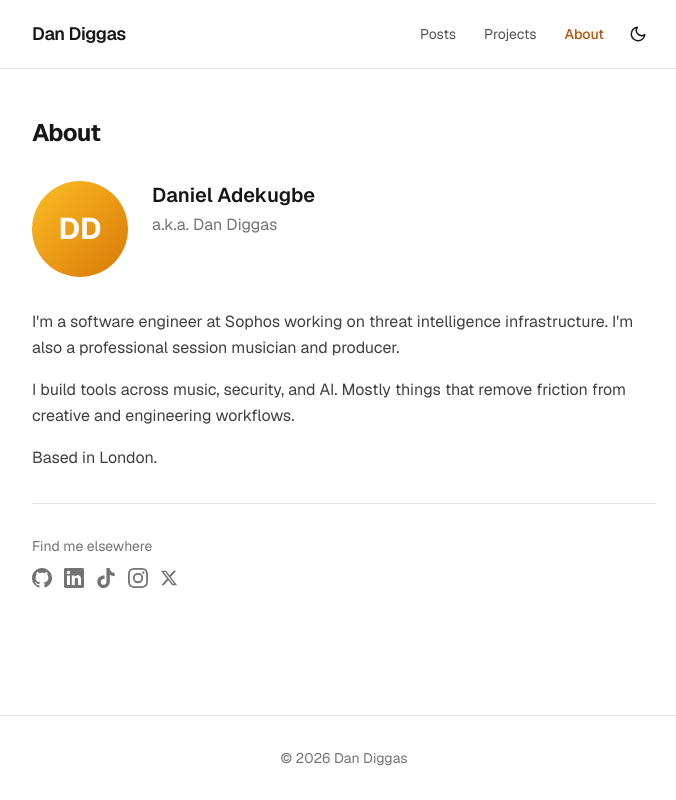
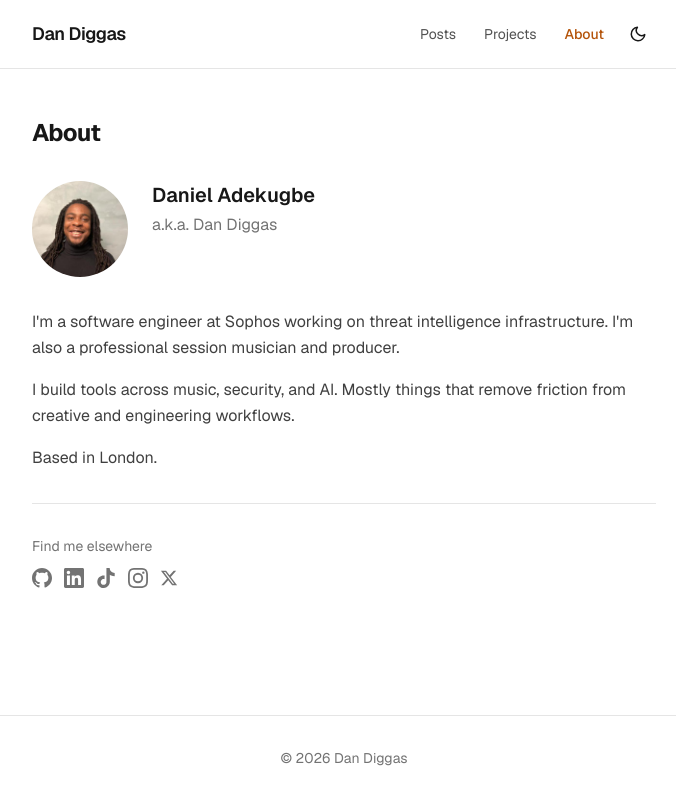
Before and after one commit to Dandiggas/dandiggas-site, a Next.js app: page /about in a window 1280 px wide. Shown: the whole page, without its empty margins (296-972 px from the left). Built offline with nearby package versions, Linux system fonts and the light colour scheme.

Commit message:
Replace DD avatar with profile photo

```diff
--- a/src/app/about/page.tsx
+++ b/src/app/about/page.tsx
@@ -1,4 +1,5 @@
 import type { Metadata } from "next";
+import Image from "next/image";
 import { SocialLinks } from "@/components/SocialLinks";
 
 export const metadata: Metadata = {
@@ -11,9 +12,14 @@ export default function AboutPage() {
     <div className="max-w-2xl mx-auto px-6 py-12">
       <h1 className="text-2xl font-bold tracking-tight mb-8">About</h1>
       <div className="flex items-start gap-6 mb-8">
-        <div className="w-24 h-24 rounded-full bg-gradient-to-br from-amber-400 to-amber-600 flex items-center justify-center text-white text-3xl font-bold shrink-0">
-          DD
-        </div>
+        <Image
+          src="/profile.jpeg"
+          alt="Daniel Adekugbe"
+          width={96}
+          height={96}
+          className="w-24 h-24 rounded-full object-cover shrink-0"
+          priority
+        />
         <div>
           <h2 className="text-xl font-semibold">Daniel Adekugbe</h2>
           <p className="text-neutral-500 dark:text-neutral-400 mt-1">
--- a/src/app/page.tsx
+++ b/src/app/page.tsx
@@ -1,3 +1,4 @@
+import Image from "next/image";
 import Link from "next/link";
 import { getAllPosts } from "@/lib/posts";
 import { SocialLinks } from "@/components/SocialLinks";
@@ -10,9 +11,14 @@ export default function Home() {
       {/* Hero */}
       <section className="pt-16 pb-12 border-b border-neutral-200 dark:border-neutral-800">
         <div className="flex items-start gap-5">
-          <div className="w-20 h-20 rounded-full bg-gradient-to-br from-amber-400 to-amber-600 flex items-center justify-center text-white text-2xl font-bold shrink-0">
-            DD
-          </div>
+          <Image
+            src="/profile.jpeg"
+            alt="Dan Diggas"
+            width={80}
+            height={80}
+            className="w-20 h-20 rounded-full object-cover shrink-0"
+            priority
+          />
           <div>
             <h1 className="text-2xl font-bold tracking-tight">Dan Diggas</h1>
             <p className="mt-1 text-neutral-600 dark:text-neutral-400 text-lg">
```
Also changed, not shown: public/profile.jpeg (added).
